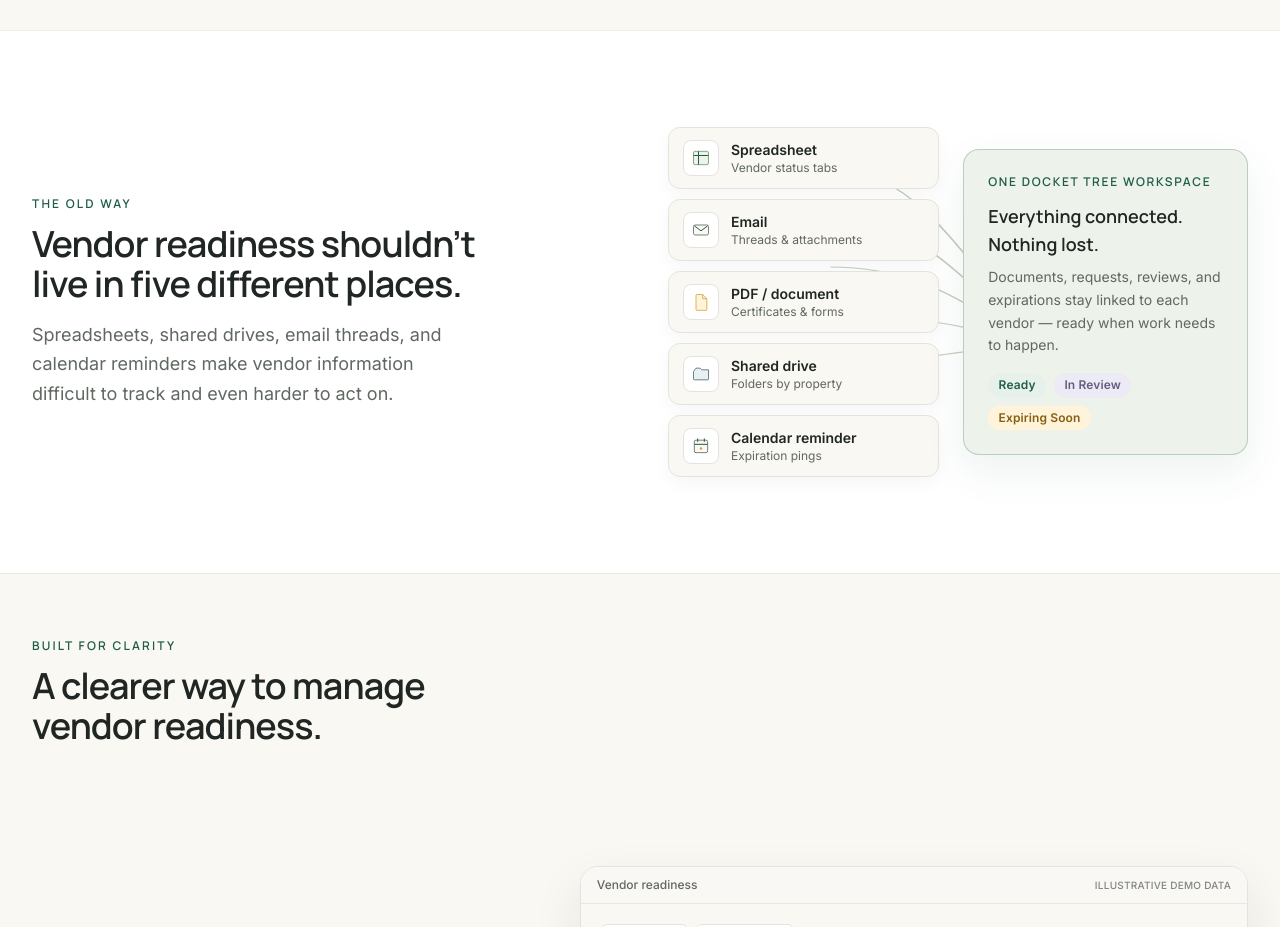
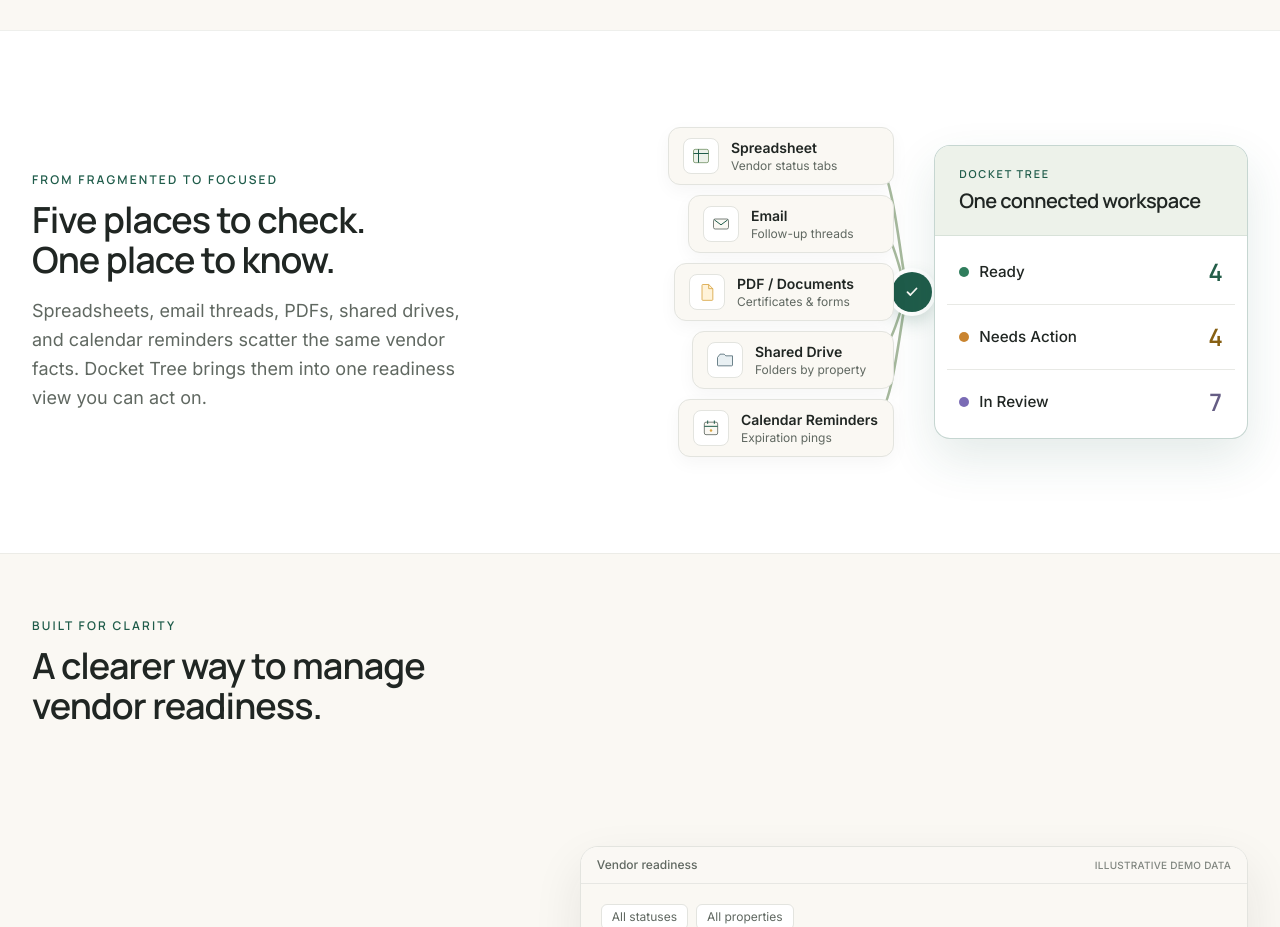
Before and after one commit to billynoster/dockettree-www, a Next.js app: page / in a window 1280 px wide. Shown: the part 1920-2847 px from the top of the page. Built offline with nearby package versions, Linux system fonts and the light colour scheme.

Commit message:
Refine fragmented-to-focused readiness composition
Stagger five sources into converging paths and a prominent readiness
overview using shared demo counts; ship the clearer from-to heading.

```diff
--- a/src/components/marketing/FragmentationSection.tsx
+++ b/src/components/marketing/FragmentationSection.tsx
@@ -2,6 +2,7 @@
 
 import { motion, useReducedMotion } from 'framer-motion'
 
+import { getDemoCounts } from '@/lib/marketing/data'
 import { fadeUp } from '@/lib/motion'
 import { cn } from '@/lib/utils'
 
@@ -10,6 +11,7 @@ const SOURCES = [
     id: 'sheet',
     label: 'Spreadsheet',
     detail: 'Vendor status tabs',
+    offset: 'sm:ml-0',
     icon: (
       <svg viewBox="0 0 24 24" className="h-5 w-5" aria-hidden>
         <rect x="3" y="4" width="18" height="16" rx="2" fill="#EDF2EA" stroke="#78966A" />
@@ -20,7 +22,8 @@ const SOURCES = [
   {
     id: 'email',
     label: 'Email',
-    detail: 'Threads & attachments',
+    detail: 'Follow-up threads',
+    offset: 'sm:ml-5',
     icon: (
       <svg viewBox="0 0 24 24" className="h-5 w-5" aria-hidden>
         <rect x="3" y="6" width="18" height="12" rx="2" fill="#FAF8F3" stroke="#606861" />
@@ -30,8 +33,9 @@ const SOURCES = [
   },
   {
     id: 'pdf',
-    label: 'PDF / document',
+    label: 'PDF / Documents',
     detail: 'Certificates & forms',
+    offset: 'sm:ml-1.5',
     icon: (
       <svg viewBox="0 0 24 24" className="h-5 w-5" aria-hidden>
         <path
@@ -45,8 +49,9 @@ const SOURCES = [
   },
   {
     id: 'drive',
-    label: 'Shared drive',
+    label: 'Shared Drive',
     detail: 'Folders by property',
+    offset: 'sm:ml-6',
     icon: (
       <svg viewBox="0 0 24 24" className="h-5 w-5" aria-hidden>
         <path
@@ -59,8 +64,9 @@ const SOURCES = [
   },
   {
     id: 'cal',
-    label: 'Calendar reminder',
+    label: 'Calendar Reminders',
     detail: 'Expiration pings',
+    offset: 'sm:ml-2.5',
     icon: (
       <svg viewBox="0 0 24 24" className="h-5 w-5" aria-hidden>
         <rect x="4" y="5" width="16" height="15" rx="2" fill="#FAF8F3" stroke="#606861" />
@@ -71,72 +77,189 @@ const SOURCES = [
   },
 ] as const
 
+/** Path start Y in the overlay viewBox (0–100), tuned to staggered source rows. */
+const PATH_START_Y = [11, 30, 49, 68, 87] as const
+
+function ReadinessDestination({ className }: { className?: string }) {
+  const counts = getDemoCounts()
+  const rows = [
+    {
+      id: 'ready',
+      label: 'Ready',
+      n: counts.ready,
+      dot: 'bg-[#2f7d5c]',
+      value: 'text-[#245e49]',
+    },
+    {
+      id: 'needs',
+      label: 'Needs Action',
+      n: counts.needsAction,
+      dot: 'bg-[#c9842f]',
+      value: 'text-[#865f12]',
+    },
+    {
+      id: 'review',
+      label: 'In Review',
+      n: counts.inReview,
+      dot: 'bg-[#7a6bb5]',
+      value: 'text-[#655d84]',
+    },
+  ] as const
+
+  return (
+    <div
+      className={cn(
+        'overflow-hidden rounded-2xl border border-evergreen/25 bg-white shadow-[0_20px_48px_rgba(31,92,74,0.12)]',
+        className,
+      )}
+    >
+      <div className="border-b border-evergreen/10 bg-pale-moss px-5 py-4 sm:px-6 sm:py-5">
+        <p className="font-display text-[0.68rem] font-semibold tracking-[0.16em] text-evergreen uppercase">
+          Docket Tree
+        </p>
+        <p className="mt-1 font-display text-lg font-semibold tracking-tight text-charcoal sm:text-xl">
+          One connected workspace
+        </p>
+      </div>
+      <ul className="divide-y divide-stone/80 px-2 py-1 sm:px-3">
+        {rows.map((row) => (
+          <li
+            key={row.id}
+            className="flex items-center justify-between gap-3 px-3 py-3.5 sm:py-4"
+          >
+            <span className="flex items-center gap-2.5 text-sm font-medium text-charcoal sm:text-[0.95rem]">
+              <span
+                className={cn('h-2.5 w-2.5 shrink-0 rounded-full', row.dot)}
+                aria-hidden
+              />
+              {row.label}
+            </span>
+            <span
+              className={cn(
+                'font-display text-xl font-semibold tabular-nums sm:text-2xl',
+                row.value,
+              )}
+            >
+              {row.n}
+            </span>
+          </li>
+        ))}
+      </ul>
+    </div>
+  )
+}
+
 export function FragmentationSection() {
   const reduce = useReducedMotion()
 
   return (
-    <section className="border-t border-stone/60 bg-white">
+    <section className="scroll-mt-24 border-t border-stone/60 bg-white">
       <div className="mx-auto grid max-w-[1280px] items-center gap-10 px-5 py-16 sm:px-8 sm:py-24 lg:grid-cols-2 lg:gap-14">
         <motion.div
           variants={fadeUp}
           initial={reduce ? false : 'hidden'}
           whileInView="show"
-          viewport={{ once: true, amount: 0.4 }}
+          viewport={{ once: true, amount: 0.35 }}
         >
           <p className="font-display text-xs font-semibold tracking-[0.18em] text-evergreen uppercase">
-            The old way
+            From fragmented to focused
           </p>
           <h2 className="mt-3 font-display text-3xl font-semibold tracking-tight text-balance sm:text-4xl">
-            Vendor readiness shouldn’t live in five different places.
+            Five places to check. One place to know.
           </h2>
           <p className="mt-4 max-w-md text-base leading-relaxed text-slate sm:text-lg">
-            Spreadsheets, shared drives, email threads, and calendar reminders
-            make vendor information difficult to track and even harder to act
-            on.
+            Spreadsheets, email threads, PDFs, shared drives, and calendar
+            reminders scatter the same vendor facts. Docket Tree brings them
+            into one readiness view you can act on.
           </p>
         </motion.div>
 
-        <div className="relative">
-          {/* Connecting SVG paths */}
+        <div className="relative" aria-label="Fragmented sources converging into Docket Tree">
+          {/* Connecting paths — desktop/tablet composition */}
           <svg
-            className="pointer-events-none absolute inset-0 hidden h-full w-full sm:block"
+            className="pointer-events-none absolute inset-0 z-0 hidden h-full w-full md:block"
             viewBox="0 0 100 100"
             preserveAspectRatio="none"
             aria-hidden
           >
-            {SOURCES.map((_, i) => {
-              const y = 12 + i * 14
-              return (
-                <motion.path
-                  key={i}
-                  d={`M 28 ${y} C 48 ${y}, 55 58, 72 68`}
-                  fill="none"
-                  stroke="#78966A"
-                  strokeWidth="0.35"
-                  initial={reduce ? false : { pathLength: 0, opacity: 0 }}
-                  whileInView={{ pathLength: 1, opacity: 0.45 }}
-                  viewport={{ once: true, amount: 0.4 }}
-                  transition={{ duration: 0.75, delay: 0.15 + i * 0.06 }}
-                />
-              )
-            })}
+            {PATH_START_Y.map((y, i) => (
+              <motion.path
+                key={SOURCES[i].id}
+                d={`M 36 ${y} C 39 ${y}, 40.5 50, 41.5 50`}
+                fill="none"
+                stroke="#78966A"
+                strokeWidth="0.45"
+                strokeLinecap="round"
+                initial={reduce ? false : { pathLength: 0, opacity: 0 }}
+                whileInView={
+                  reduce
+                    ? undefined
+                    : { pathLength: 1, opacity: 0.65 }
+                }
+                viewport={{ once: true, amount: 0.35 }}
+                transition={{ duration: 0.7, delay: 0.12 + i * 0.05 }}
+                style={reduce ? { opacity: 0.55 } : undefined}
+              />
+            ))}
+            <motion.path
+              d="M 44 50 L 50 50"
+              fill="none"
+              stroke="#1F5C4A"
+              strokeWidth="0.6"
+              strokeLinecap="round"
+              markerEnd="url(#frag-arrow)"
+              initial={reduce ? false : { pathLength: 0, opacity: 0 }}
+              whileInView={reduce ? undefined : { pathLength: 1, opacity: 0.9 }}
+              viewport={{ once: true, amount: 0.35 }}
+              transition={{ duration: 0.45, delay: 0.45 }}
+              style={reduce ? { opacity: 0.8 } : undefined}
+            />
+            <defs>
+              <marker
+                id="frag-arrow"
+                markerWidth="4"
+                markerHeight="4"
+                refX="3"
+                refY="2"
+                orient="auto"
+              >
+                <path d="M0 0 L4 2 L0 4 Z" fill="#1F5C4A" />
+              </marker>
+            </defs>
           </svg>
 
-          <div className="relative grid gap-6 sm:grid-cols-[1fr_1.05fr] sm:items-center">
+          {/* Convergence hub — sits in the column gap, not over the destination */}
+          <motion.div
+            className="pointer-events-none absolute top-1/2 left-[42%] z-[1] hidden h-10 w-10 -translate-x-1/2 -translate-y-1/2 items-center justify-center rounded-full bg-evergreen text-ivory shadow-[0_8px_20px_rgba(31,92,74,0.28)] ring-4 ring-white md:flex"
+            aria-hidden
+            initial={reduce ? false : { opacity: 0, scale: 0.8 }}
+            whileInView={reduce ? undefined : { opacity: 1, scale: 1 }}
+            viewport={{ once: true, amount: 0.35 }}
+            transition={{ duration: 0.4, delay: 0.4 }}
+          >
+            <svg viewBox="0 0 16 16" className="h-4 w-4" fill="none">
+              <path
+                d="M3.5 8.2 6.4 11l6.1-6.5"
+                stroke="currentColor"
+                strokeWidth="1.8"
+                strokeLinecap="round"
+                strokeLinejoin="round"
+              />
+            </svg>
+          </motion.div>
+
+          <div className="relative z-[2] grid gap-6 md:grid-cols-[minmax(0,0.88fr)_minmax(0,1.22fr)] md:items-center md:gap-12 lg:gap-10">
             <ul className="space-y-2.5">
               {SOURCES.map((source, i) => (
                 <motion.li
                   key={source.id}
-                  initial={
-                    reduce
-                      ? false
-                      : { opacity: 0.4, x: -18 }
-                  }
-                  whileInView={{ opacity: 1, x: 0 }}
-                  viewport={{ once: true, amount: 0.5 }}
-                  transition={{ duration: 0.65, delay: i * 0.05 }}
+                  initial={reduce ? false : { opacity: 0, x: -14 }}
+                  whileInView={reduce ? undefined : { opacity: 1, x: 0 }}
+                  viewport={{ once: true, amount: 0.4 }}
+                  transition={{ duration: 0.5, delay: i * 0.045 }}
                   className={cn(
-                    'flex items-center gap-3 rounded-xl border border-stone bg-ivory px-3.5 py-3 shadow-[0_6px_18px_rgba(32,38,35,0.04)]',
+                    'flex max-w-[16.5rem] items-center gap-3 rounded-xl border border-stone bg-ivory px-3.5 py-2.5 shadow-[0_6px_18px_rgba(32,38,35,0.04)]',
+                    source.offset,
                   )}
                 >
                   <span className="flex h-9 w-9 shrink-0 items-center justify-center rounded-lg border border-stone bg-white">
@@ -152,38 +275,33 @@ export function FragmentationSection() {
               ))}
             </ul>
 
+            {/* Mobile-only connector cue */}
+            <div
+              className="flex items-center gap-3 px-1 md:hidden"
+              aria-hidden
+            >
+              <div className="h-px flex-1 bg-moss/40" />
+              <span className="flex h-8 w-8 items-center justify-center rounded-full bg-evergreen text-ivory">
+                <svg viewBox="0 0 16 16" className="h-3.5 w-3.5" fill="none">
+                  <path
+                    d="M3.5 8.2 6.4 11l6.1-6.5"
+                    stroke="currentColor"
+                    strokeWidth="1.8"
+                    strokeLinecap="round"
+                    strokeLinejoin="round"
+                  />
+                </svg>
+              </span>
+              <div className="h-px flex-1 bg-moss/40" />
+            </div>
+
             <motion.div
-              initial={reduce ? false : { opacity: 0, scale: 0.94 }}
-              whileInView={{ opacity: 1, scale: 1 }}
-              viewport={{ once: true, amount: 0.45 }}
-              transition={{ duration: 0.75, delay: 0.28 }}
-              className="rounded-2xl border border-evergreen/25 bg-pale-moss p-5 shadow-[0_16px_40px_rgba(31,92,74,0.08)] sm:p-6"
+              initial={reduce ? false : { opacity: 0, y: 12 }}
+              whileInView={reduce ? undefined : { opacity: 1, y: 0 }}
+              viewport={{ once: true, amount: 0.35 }}
+              transition={{ duration: 0.55, delay: reduce ? 0 : 0.28 }}
             >
-              <p className="font-display text-xs font-semibold tracking-[0.14em] text-evergreen uppercase">
-                One Docket Tree workspace
-              </p>
-              <p className="mt-3 font-display text-lg font-semibold text-charcoal">
-                Everything connected. Nothing lost.
-              </p>
-              <p className="mt-2 text-sm leading-relaxed text-slate">
-                Documents, requests, reviews, and expirations stay linked to
-                each vendor — ready when work needs to happen.
-              </p>
-              <div className="mt-4 flex flex-wrap gap-2">
-                {['Ready', 'In Review', 'Expiring Soon'].map((chip) => (
-                  <span
-                    key={chip}
-                    className={cn(
-                      'status-chip',
-                      chip === 'Ready' && 'status-chip-ready',
-                      chip === 'In Review' && 'status-chip-review',
-                      chip === 'Expiring Soon' && 'status-chip-expiring',
-                    )}
-                  >
-                    {chip}
-                  </span>
-                ))}
-              </div>
+              <ReadinessDestination />
             </motion.div>
           </div>
         </div>
```
